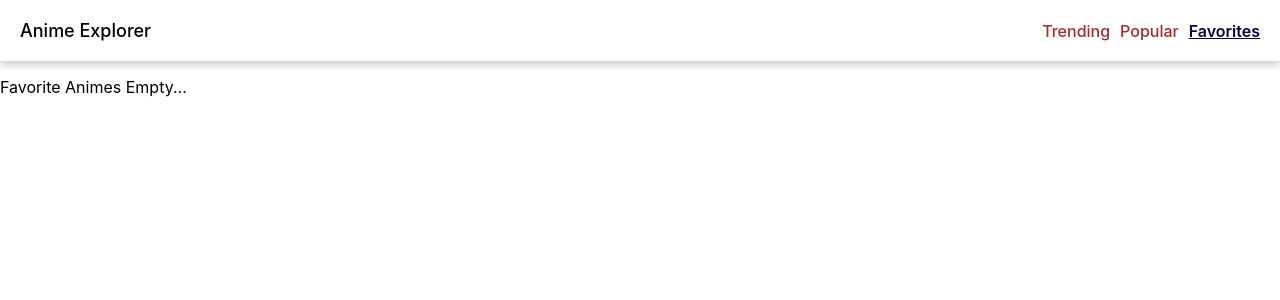
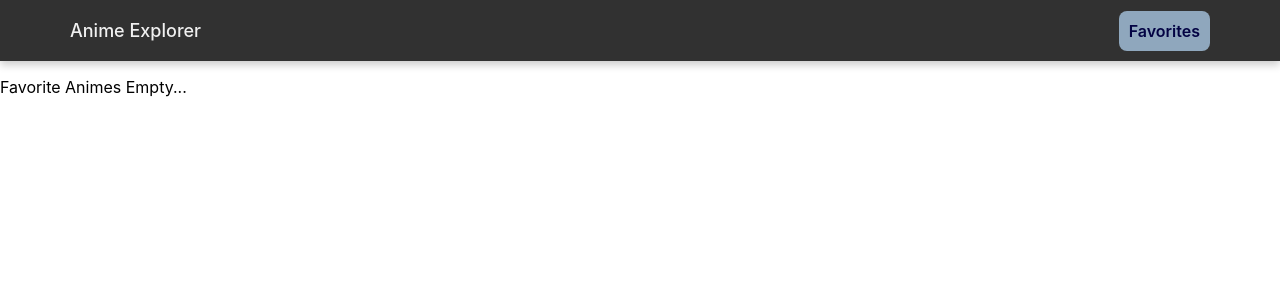
Before and after one commit to cindy2400/anime-explorer, a React (Create React App) app: page /favorites in a window 1280 px wide. Shown: the top 300 px of the page. Built offline with nearby package versions, Linux system fonts and the light colour scheme.

Commit message:
edit header

```diff
--- a/src/component/ui/Header.js
+++ b/src/component/ui/Header.js
@@ -19,7 +19,7 @@ const Header = () => {
         </Link>
         <div className={styles["header-nav"]}>
           <>
-            <NavLink
+            {/* <NavLink
               activeClassName={styles["nav-link"]}
               to="/trending"
               className={styles.link}
@@ -34,7 +34,7 @@ const Header = () => {
               onClick={removeStateHandler}
             >
               Popular
-            </NavLink>
+            </NavLink> */}
             <NavLink
               activeClassName={styles["nav-link"]}
               to="/favorites"
--- a/src/component/ui/Header.module.css
+++ b/src/component/ui/Header.module.css
@@ -1,5 +1,10 @@
 .link {
-  margin-right: 10px;
+  width: fit-content;
+  height: fit-content;
+  background-color: bisque;
+  padding: 10px;
+  margin-right: 60px;
+  border-radius: 8px;
   color: brown;
   font-weight: 500;
   font-size: 16px;
@@ -7,15 +12,18 @@
 }
 
 .nav-link {
-  margin-right: 10px;
+  width: fit-content;
+  height: fit-content;
+  background-color: rgb(143, 167, 189);
+  margin-right: 60px;
   color: rgb(3, 3, 67);
   font-weight: 600;
-  text-decoration: underline;
 }
 
 .header-box {
   height: fit-content;
   box-shadow: 0 4px 8px 0 rgba(0, 0, 0, 0.2);
+  background-color: #313131;
 }
 
 .header-alignment {
@@ -27,9 +35,10 @@
 }
 
 .title {
+  color: hsl(0, 0%, 94%);
   margin: 10px;
+  margin-left: 60px;
   font-size: 18px;
-  color: black;
   font-weight: 500;
   text-decoration: none;
 }
```
